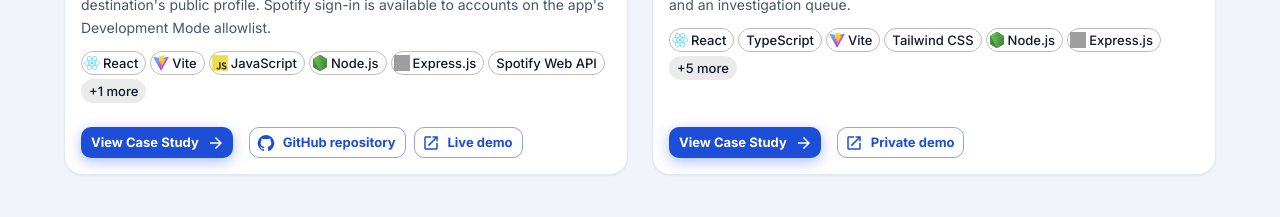
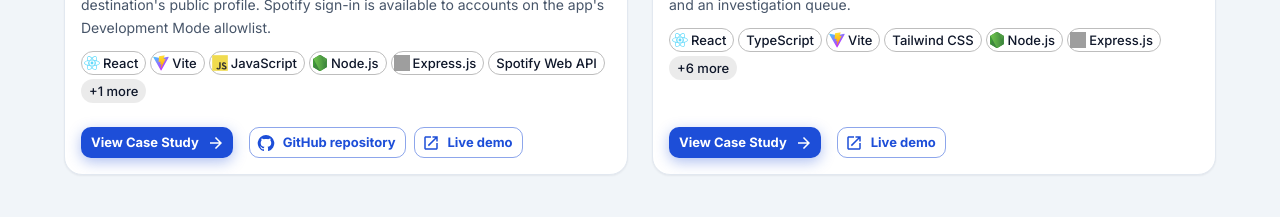
Before and after one commit to TeddyQyuon/TeddyQyuonPortfolio, a React (Vite) app: page / in a window 1280 px wide. Shown: the part 4200-4417 px from the top of the page. Built offline with nearby package versions, Linux system fonts and the light colour scheme; grey boxes are pictures that could not be loaded.

Commit message:
Link public MeterWise Vercel demo and verified release results

```diff
--- a/src/data/projects.js
+++ b/src/data/projects.js
@@ -215,10 +215,10 @@ export const projects = [
     dataPreparation:
       'CSV validation checks registered meter IDs, valid timezone-aware timestamps, completed hourly intervals, non-negative consumption and duplicate meter/timestamp pairs. Missing readings remain visible rather than being estimated.',
     results:
-      'Version 1.1 passed 11 automated calculation, workflow and security tests plus TypeScript and production build checks. Cloud-browser checks exercised imports, report downloads, tenant filtering, invalid-date exports and 390 px/768 px layouts. The npm audit reported zero known dependency vulnerabilities after the update. Browser testing used the local Express/SQLite demo; production D1 and a running MySQL server were not tested through the browser.',
+      'Version 1.2 is live on Vercel with persistent Turso storage. All 14 automated calculation, workflow and security tests, frontend and NodeNext server TypeScript checks, and the production build passed. Ten live HTTP checks verified remote imports, reports, saved edits, tenant restrictions and separate visitor workspaces. Cloud-browser checks confirmed import history survives reload, coverage reaches 100%, CSV reports contain 42 daily meter rows, and tenant views expose two assigned meters. The npm audit reported zero known dependency vulnerabilities. Earlier local checks covered 390 px/768 px layouts; live MySQL and real meter hardware were not tested.',
     technologies: [
       'React', 'TypeScript', 'Vite', 'Tailwind CSS', 'Node.js', 'Express.js',
-      'SQL', 'SQLite', 'Cloudflare D1', 'Sequelize ORM', 'MySQL',
+      'SQL', 'SQLite', 'Vercel', 'Turso / libSQL', 'Sequelize ORM', 'MySQL',
     ],
     features: [
       'Consumption and estimated-cost charts with equal-length period comparisons',
@@ -234,7 +234,7 @@ export const projects = [
     architecture: [
       'React + Vite dashboard with shared TypeScript analytics and validation',
       'Shared REST API with workspace scope and manager/tenant demo checks',
-      'Hosted Worker + Cloudflare D1; local Express + SQLite demo',
+      'Vercel Node API + persistent Turso/libSQL storage; local Express + SQLite demo',
       'Optional Sequelize/MySQL adapter supplied; live MySQL integration not tested',
     ],
     challenges:
@@ -245,18 +245,18 @@ export const projects = [
       {
         src: meterwiseOverview,
         alt: 'MeterWise energy overview showing synthetic electricity consumption, estimated SGD cost, data coverage and a daily chart.',
-        caption: 'Version 1.1 dashboard — real screenshot of the synthetic local demo.',
+        caption: 'Version 1.2 on Vercel — real screenshot after importing eight missing readings into the synthetic workspace.',
       },
       {
         src: meterwiseImports,
         alt: 'MeterWise CSV validation preview with one valid reading, two duplicate rows and one invalid meter ID.',
-        caption: 'Validation separates new readings, duplicate intervals and invalid rows before import.',
+        caption: 'Live Vercel validation separates one new reading, two duplicate intervals and one invalid meter before import.',
       },
     ],
     repositoryUrl: null,
-    demoUrl: 'https://meterwise-teddy.teddyhpone007.chatgpt.site',
-    demoLabel: 'Private demo',
-    demoAccessNote: 'The interactive demo is owner-private and requires the authorised ChatGPT account. Public visitors can review the screenshots and case study here.',
+    demoUrl: 'https://meterwise-kappa.vercel.app/',
+    demoLabel: 'Live demo',
+    demoAccessNote: 'Public Vercel demo with a separate synthetic workspace for each browser. The manager/tenant switch demonstrates server-enforced permissions; it is not real tenant authentication. Use sample data only.',
     reportUrl: null,
   },
 ];
```
